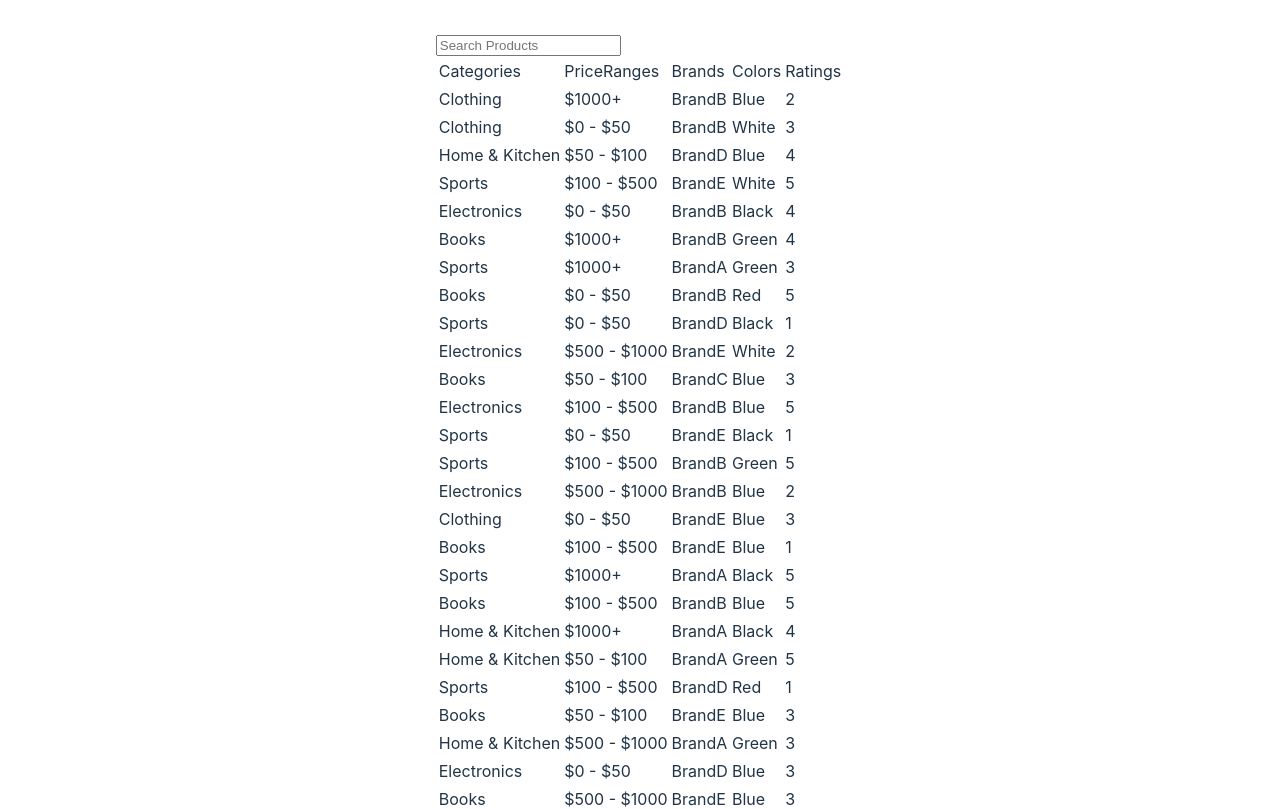
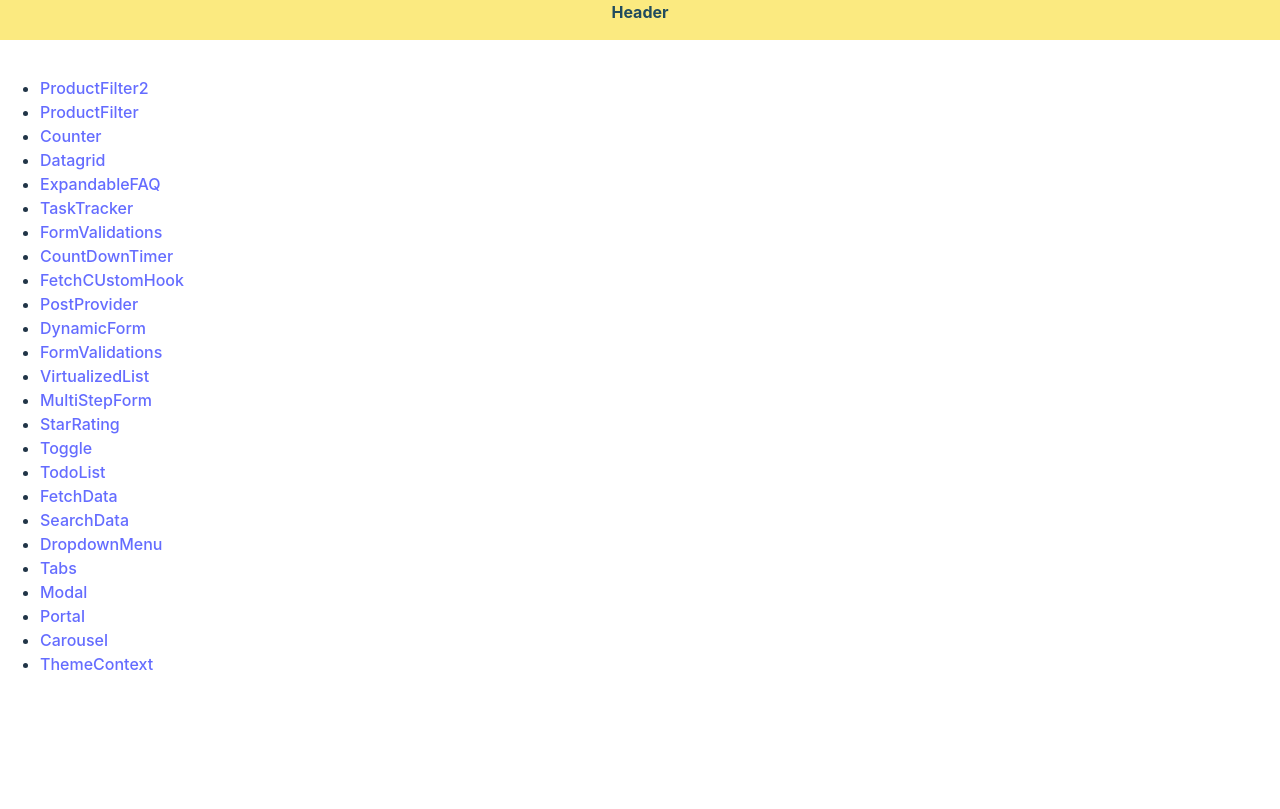
Before and after one commit to msrxse/react-challenges, a React (Vite) app: page / in a window 1280 px wide. Shown: the top 809 px of the page. Built offline with nearby package versions, Linux system fonts and the light colour scheme.

Commit message:
Add custom router and grid layout

```diff
--- a/src/App.css
+++ b/src/App.css
@@ -1,5 +1,25 @@
 #root {
+  width: 100%;
+  height: 100vh;
+}
+
+.layout {
+  display: grid;
+  gap: 20px;
+  grid-template-areas:
+    'header header'
+    'sidebar content';
   max-width: 1280px;
   margin: 0 auto;
-  padding: 2rem;
 }
+
+.header {
+  grid-area: header;
+  height: 40px;
+}
+.sidebar {
+  grid-area: sidebar;
+}
+.content {
+  grid-area: content;
+}
--- a/src/App.tsx
+++ b/src/App.tsx
@@ -1,67 +1,8 @@
-import { useState } from 'react'
 import './App.css'
-import Counter from './components/Counter'
-import ToggleSwitch from './components/ToggleSwitch'
-import TodoList from './components/TodoList'
-import FetchData from './components/FetchData'
-import SearchBar from './components/SearchBar'
-import DropdownMenu from './components/DropdownMenu'
-import Tabs from './components/Tabs'
-import Modal from './components/Modal'
-import Portal from './components/Portal'
-import Carousel from './components/Carousel'
-import ThemeContext from './components/ThemeContext'
-import StarRating from './components/StarRating'
-import MultiStepForm from './components/MultiStepForm'
-import VirtualizedList from './components/VirtualizedList'
-import FormValidations from './components/FormValidations'
-import DynamicForm from './components/FormDynamic'
-import { PostProvider } from './components/PostProvider'
-import FetchCustomHook from './components/FetchCustomHook'
-import CountdownTimer from './components/CountdownTimer'
-import FormValidations2 from './components/FormValidations2'
-import TaskTracker from './components/TaskTracker'
-import ExpandableFAQ from './components/ExpandableFAQ/ExpandableFAQ'
-import DataGrid from './components/DataGrid/DataGrid'
-import ProductFilter from './components/ProductFilter/ProductFilter'
-import ProductFilter2 from './components/ProductFilter2/ProductFilter2'
-
-const VISIBLE = 'product-filter-two'
+import Router from './Router'
 
 function App() {
-  const [visible] = useState(VISIBLE)
-
-  return (
-    (visible === 'product-filter-two' && <ProductFilter2 />) ||
-    (visible === 'product-filter' && <ProductFilter />) ||
-    (visible === 'counter' && <Counter />) ||
-    (visible === 'data-grid' && <DataGrid />) ||
-    (visible === 'expandable_faq' && <ExpandableFAQ />) ||
-    (visible === 'task-tracker' && <TaskTracker />) ||
-    (visible === 'form-validations-2' && <FormValidations2 />) ||
-    (visible === 'countdown-timer' && <CountdownTimer />) ||
-    (visible === 'fetch-custom-hook' && <FetchCustomHook />) ||
-    (visible === 'post-provider' && (
-      <PostProvider>
-        <p>PostProvider</p>
-      </PostProvider>
-    )) ||
-    (visible === 'dynamic-form' && <DynamicForm />) ||
-    (visible === 'form-validations' && <FormValidations />) ||
-    (visible === 'virtualized-list' && <VirtualizedList />) ||
-    (visible === 'multi-step-form' && <MultiStepForm />) ||
-    (visible === 'star-rating' && <StarRating />) ||
-    (visible === 'toggle' && <ToggleSwitch />) ||
-    (visible === 'todo-list' && <TodoList />) ||
-    (visible === 'fetch-data' && <FetchData />) ||
-    (visible === 'search-data' && <SearchBar />) ||
-    (visible === 'dropdown-menu' && <DropdownMenu />) ||
-    (visible === 'tabs' && <Tabs />) ||
-    (visible === 'modal' && <Modal />) ||
-    (visible === 'portal' && <Portal />) ||
-    (visible === 'carousel' && <Carousel />) ||
-    (visible === 'theme-context' && <ThemeContext />)
-  )
+  return <Router />
 }
 
 export default App
--- /dev/null
+++ b/src/Layout.tsx
@@ -0,0 +1,94 @@
+import React from 'react'
+
+const Sidebar = () => (
+  <ul>
+    <li>
+      <a href="/product-filter-two">ProductFilter2</a>
+    </li>
+    <li>
+      <a href="/product-filter">ProductFilter</a>
+    </li>
+    <li>
+      <a href="/counter">Counter</a>
+    </li>
+    <li>
+      <a href="/data-grid">Datagrid</a>
+    </li>
+    <li>
+      <a href="/expandable_faq">ExpandableFAQ</a>
+    </li>
+    <li>
+      <a href="/task-tracker">TaskTracker</a>
+    </li>
+    <li>
+      <a href="/form-validations-2">FormValidations</a>
+    </li>
+    <li>
+      <a href="/countdown-timer">CountDownTimer</a>
+    </li>
+    <li>
+      <a href="/fetch-custom-hook">FetchCUstomHook</a>
+    </li>
+    <li>
+      <a href="/post-provider">PostProvider</a>
+    </li>
+    <li>
+      <a href="/dynamic-form">DynamicForm</a>
+    </li>
+    <li>
+      <a href="/form-validations">FormValidations</a>
+    </li>
+    <li>
+      <a href="/virtualized-list">VirtualizedList</a>
+    </li>
+    <li>
+      <a href="/multi-step-form">MultiStepForm</a>
+    </li>
+    <li>
+      <a href="/star-rating">StarRating</a>
+    </li>
+    <li>
+      <a href="/toggle">Toggle</a>
+    </li>
+    <li>
+      <a href="/todo-list">TodoList</a>
+    </li>
+    <li>
+      <a href="/fetch-data">FetchData</a>
+    </li>
+    <li>
+      <a href="/search-data">SearchData</a>
+    </li>
+    <li>
+      <a href="/dropdown-menu">DropdownMenu</a>
+    </li>
+    <li>
+      <a href="/tabs">Tabs</a>
+    </li>
+    <li>
+      <a href="/modal">Modal</a>
+    </li>
+    <li>
+      <a href="/portal">Portal</a>
+    </li>
+    <li>
+      <a href="/carousel">Carousel</a>
+    </li>
+    <li>
+      <a href="/theme-context">ThemeContext</a>
+    </li>
+  </ul>
+)
+const Layout = ({ children }: { children: React.ReactNode }) => {
+  return (
+    <div className="layout">
+      <section className="header">Header</section>
+      <section className="sidebar">
+        <Sidebar />
+      </section>
+      <main className="content">{children}</main>
+    </div>
+  )
+}
+
+export default Layout
--- /dev/null
+++ b/src/Router.tsx
@@ -0,0 +1,91 @@
+import Counter from './components/Counter'
+import ToggleSwitch from './components/ToggleSwitch'
+import TodoList from './components/TodoList'
+import FetchData from './components/FetchData'
+import SearchBar from './components/SearchBar'
+import DropdownMenu from './components/DropdownMenu'
+import Tabs from './components/Tabs'
+import Modal from './components/Modal'
+import Portal from './components/Portal'
+import Carousel from './components/Carousel'
+import ThemeContext from './components/ThemeContext'
+import StarRating from './components/StarRating'
+import MultiStepForm from './components/MultiStepForm'
+import VirtualizedList from './components/VirtualizedList'
+import FormValidations from './components/FormValidations'
+import DynamicForm from './components/FormDynamic'
+import { PostProvider } from './components/PostProvider'
+import FetchCustomHook from './components/FetchCustomHook'
+import CountdownTimer from './components/CountdownTimer'
+import FormValidations2 from './components/FormValidations2'
+import TaskTracker from './components/TaskTracker'
+import ExpandableFAQ from './components/ExpandableFAQ/ExpandableFAQ'
+import DataGrid from './components/DataGrid/DataGrid'
+import ProductFilter from './components/ProductFilter/ProductFilter'
+import ProductFilter2 from './components/ProductFilter2/ProductFilter2'
+import Layout from './Layout'
+
+function Router() {
+  let content = null
+  const page = window.location.pathname
+
+  if (page === '/product-filter-two') {
+    content = <ProductFilter2 />
+  } else if (page === '/product-filter') {
+    content = <ProductFilter />
+  } else if (page === '/counter') {
+    content = <Counter />
+  } else if (page === '/data-grid') {
+    content = <DataGrid />
+  } else if (page === '/expandable_faq') {
+    content = <ExpandableFAQ />
+  } else if (page === '/task-tracker') {
+    content = <TaskTracker />
+  } else if (page === '/form-validations-2') {
+    content = <FormValidations2 />
+  } else if (page === '/countdown-timer') {
+    content = <CountdownTimer />
+  } else if (page === '/fetch-custom-hook') {
+    content = <FetchCustomHook />
+  } else if (page === '/post-provider') {
+    content = (
+      <PostProvider>
+        <p>PostProvider</p>
+      </PostProvider>
+    )
+  } else if (page === '/dynamic-form') {
+    content = <DynamicForm />
+  } else if (page === '/form-validations') {
+    content = <FormValidations />
+  } else if (page === '/virtualized-list') {
+    content = <VirtualizedList />
+  } else if (page === '/multi-step-form') {
+    content = <MultiStepForm />
+  } else if (page === '/star-rating') {
+    content = <StarRating />
+  } else if (page === '/toggle') {
+    content = <ToggleSwitch />
+  } else if (page === '/todo-list') {
+    content = <TodoList />
+  } else if (page === '/fetch-data') {
+    content = <FetchData />
+  } else if (page === '/search-data') {
+    content = <SearchBar />
+  } else if (page === '/dropdown-menu') {
+    content = <DropdownMenu />
+  } else if (page === '/tabs') {
+    content = <Tabs />
+  } else if (page === '/modal') {
+    content = <Modal />
+  } else if (page === '/portal') {
+    content = <Portal />
+  } else if (page === '/carousel') {
+    content = <Carousel />
+  } else if (page === '/theme-context') {
+    content = <ThemeContext />
+  }
+
+  return <Layout>{content}</Layout>
+}
+
+export default Router
```
